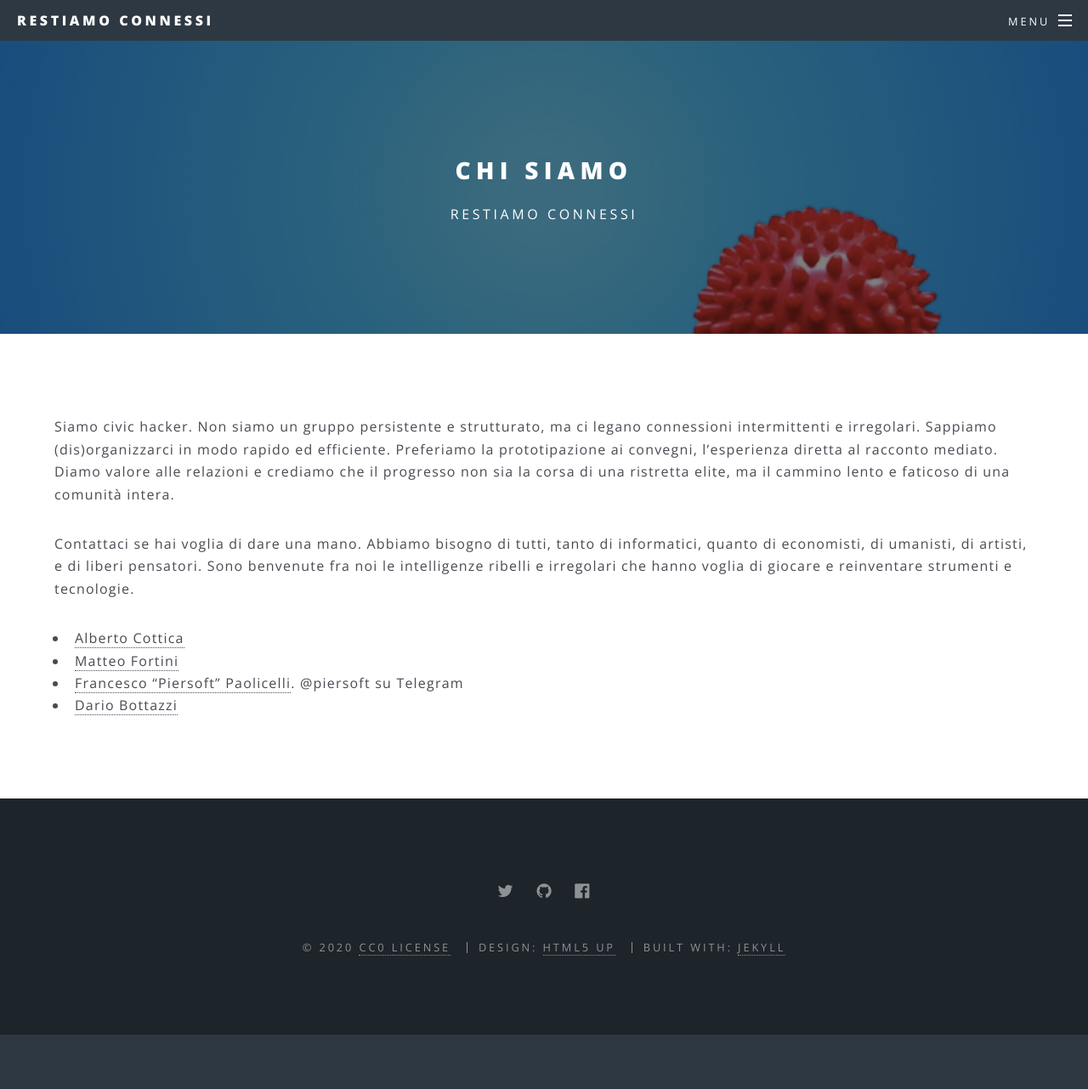
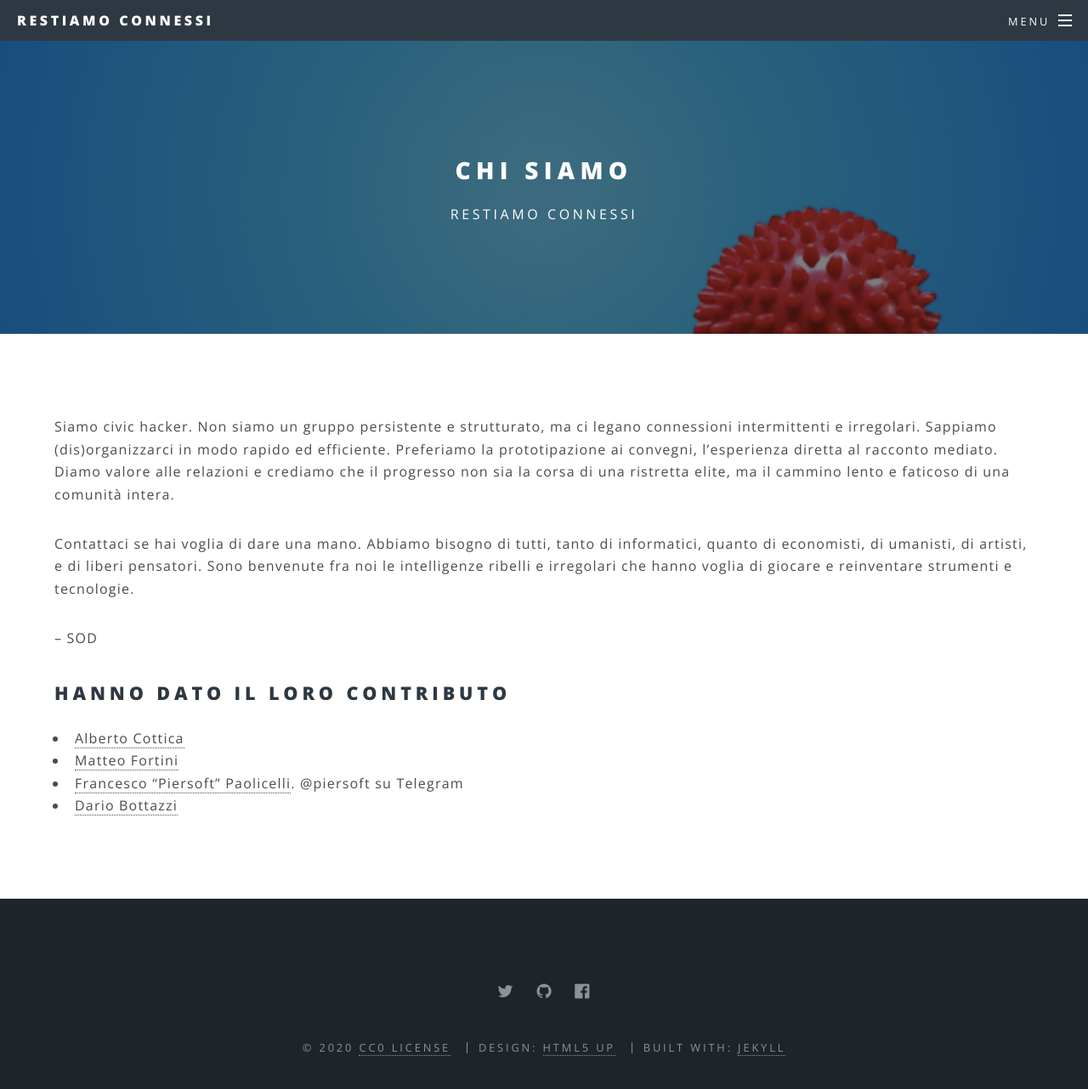
Before and after one commit to dariobottazzi/restiamoconnessi, a Jekyll site: the page built from 5_about.md, in a window 1280 px wide and 1336 px high. Shown: the top 1282 px of the window at 85% size. Built offline with Jekyll 4.4.1, drawn with Linux system fonts in a browser that asks for light colours.

Commit message:
fix contributors

```diff
--- a/5_about.md
+++ b/5_about.md
@@ -7,6 +7,10 @@ Siamo civic hacker. Non siamo un gruppo persistente e strutturato, ma ci legano
 
 Contattaci se hai voglia di dare una mano. Abbiamo bisogno di tutti, tanto di informatici, quanto di economisti, di umanisti, di artisti, e di liberi pensatori. Sono benvenute fra noi le intelligenze ribelli e irregolari che hanno voglia di giocare e reinventare strumenti e tecnologie.
 
+-- SOD
+
+## Hanno dato il loro contributo
+
 - [Alberto Cottica](https://twitter.com/alberto_cottica)
 - [Matteo Fortini](https://twitter.com/matt_fortini)
 - [Francesco "Piersoft" Paolicelli](https://twitter.com/Piersoft). @piersoft su Telegram
```
